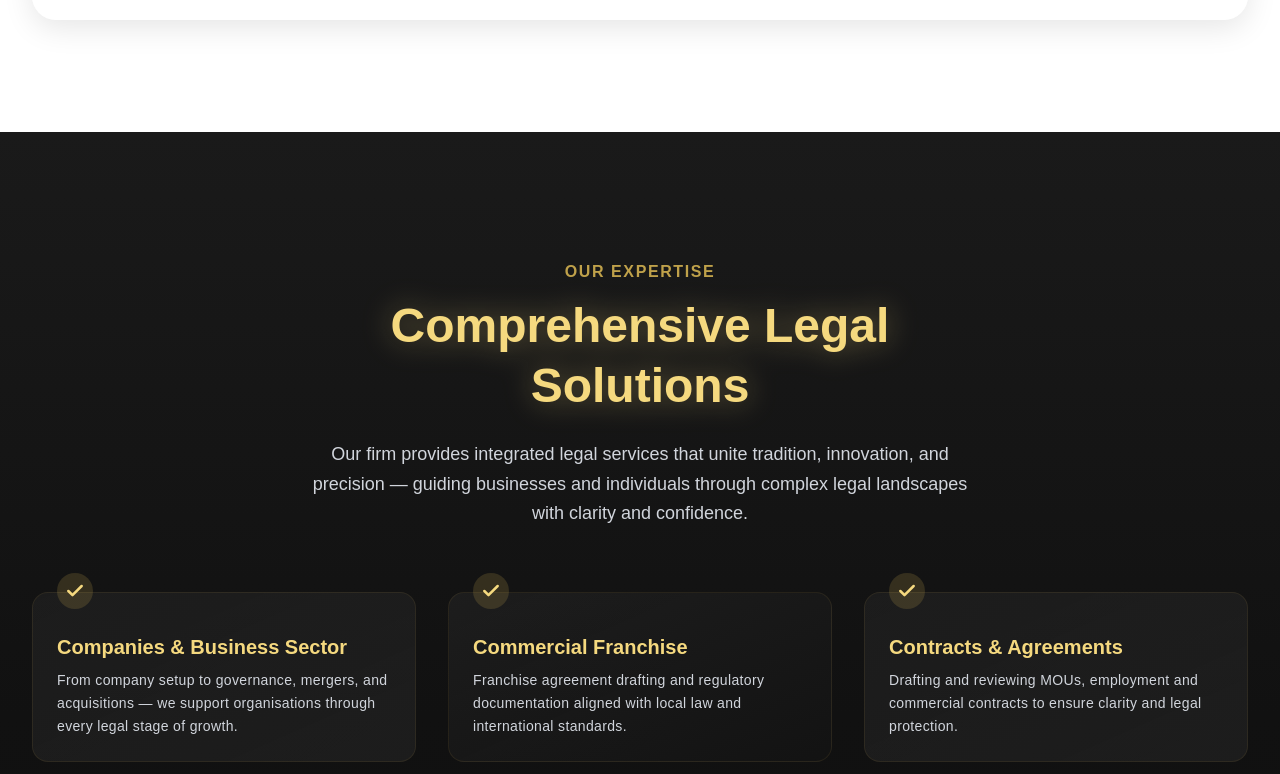
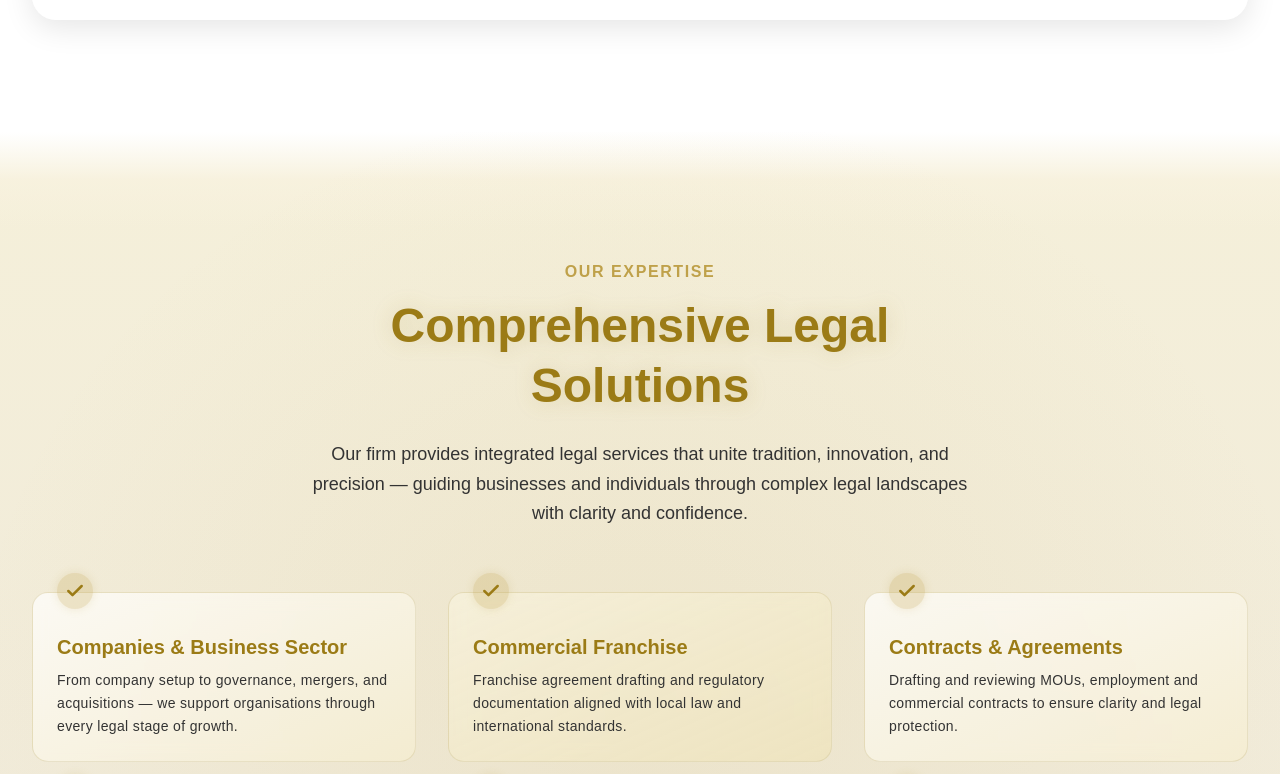
Before and after one commit to yahyaq/faslawtech, a Next.js app: page / in a window 1280 px wide. Shown: the part 3700-4474 px from the top of the page. Built offline with nearby package versions, Linux system fonts and the light colour scheme.

Commit message:
Deploy on Vercl

```diff
--- a/src/presentation/OurSerivces/view.tsx
+++ b/src/presentation/OurSerivces/view.tsx
@@ -18,10 +18,10 @@ export default function OurServicesView() {
   return (
     <section
       id="our-services"
-      className="relative py-32 bg-gradient-to-b from-[#1a1a1a] via-[#111] to-[#0e0e0e] text-white overflow-hidden"
+      className="relative py-32 bg-gradient-to-b from-[#f5f0da] via-[#e8dec0]/60 to-[#d4c9a4]/40 text-[#222] overflow-hidden"
     >
-      {/* Smooth top transition */}
-      <div className="" />
+      {/* Smooth top transition from Licenses & Partners (white) */}
+      <div className="absolute top-0 left-0 right-0 h-24 bg-gradient-to-b from-white via-[#f8f2df]/80 to-transparent pointer-events-none" />
 
       <div className="max-w-7xl mx-auto px-6 lg:px-8 relative z-10">
         {/* Intro */}
@@ -29,11 +29,12 @@ export default function OurServicesView() {
           <p className="text-[#bfa14a] font-semibold mb-3 uppercase tracking-widest">
             Our Expertise
           </p>
-          <h2 className="text-4xl md:text-5xl font-semibold text-[#f5d97f] mb-6 leading-tight drop-shadow-[0_0_15px_rgba(245,217,127,0.4)]">
+          <h2 className="text-4xl md:text-5xl font-semibold text-[#9b7b16] mb-6 leading-tight drop-shadow-[0_0_10px_rgba(155,123,22,0.2)]">
             Comprehensive Legal Solutions
           </h2>
-          <p className="text-gray-300 text-lg leading-relaxed">
-            Our firm provides integrated legal services that unite tradition, innovation, and precision — guiding businesses and individuals through complex legal landscapes with clarity and confidence.
+          <p className="text-[#333] text-lg leading-relaxed">
+            Our firm provides integrated legal services that unite tradition, innovation, and precision —
+            guiding businesses and individuals through complex legal landscapes with clarity and confidence.
           </p>
         </div>
 
@@ -44,22 +45,26 @@ export default function OurServicesView() {
               key={service.title}
               whileHover={{
                 scale: 1.03,
-                boxShadow: "0 0 20px rgba(191,161,74,0.35)",
+                boxShadow: "0 0 25px rgba(191,161,74,0.35)",
               }}
+              transition={{ type: "spring", stiffness: 300, damping: 18 }}
               className={`relative p-6 rounded-2xl bg-gradient-to-br ${
                 i % 2 === 0
-                  ? "from-[#1f1f1f]/80 to-[#252525]/60"
-                  : "from-[#222]/70 to-[#151515]/60"
-              } border border-[#bfa14a]/10 group transition-all duration-300 hover:border-[#bfa14a]/40`}
+                  ? "from-[#ffffff]/70 to-[#f5edd0]/70"
+                  : "from-[#f8f3de]/70 to-[#efe3b7]/60"
+              } border border-[#d6c99d]/50 group transition-all duration-300 hover:border-[#bfa14a]/70 hover:bg-[#fffaf2]/80 backdrop-blur-sm`}
             >
-              <div className="absolute -top-5 left-6 bg-[#bfa14a]/20 p-2 rounded-full group-hover:bg-[#bfa14a]/40 transition-colors">
-                <Check className="w-5 h-5 text-[#f5d97f]" strokeWidth={3} />
+              {/* Icon */}
+              <div className="absolute -top-5 left-6 bg-[#bfa14a]/25 p-2 rounded-full group-hover:bg-[#bfa14a]/45 transition-colors duration-300 shadow-[0_0_10px_rgba(191,161,74,0.2)]">
+                <Check className="w-5 h-5 text-[#9b7b16]" strokeWidth={3} />
               </div>
+
+              {/* Text */}
               <div className="mt-4">
-                <h3 className="font-semibold text-xl text-[#f5d97f] mb-2 group-hover:text-[#ffe89b] transition-all">
+                <h3 className="font-semibold text-xl text-[#9b7b16] mb-2 group-hover:text-[#bfa14a] transition-all duration-300">
                   {service.title}
                 </h3>
-                <p className="text-gray-300 text-sm leading-relaxed tracking-wide group-hover:text-gray-100 transition-colors">
+                <p className="text-[#333] text-sm leading-relaxed tracking-wide group-hover:text-[#111] transition-colors duration-300">
                   {service.desc}
                 </p>
               </div>
@@ -68,8 +73,11 @@ export default function OurServicesView() {
         </div>
       </div>
 
-      {/* Bottom fade */}
-      <div className="absolute bottom-0 left-0 right-0 h-24 bg-gradient-to-t from-[#0e0e0e] via-transparent to-transparent" />
+      {/* Subtle radial highlight for warmth */}
+      <div className="absolute inset-0 bg-[radial-gradient(ellipse_at_center,rgba(191,161,74,0.1),transparent_75%)] pointer-events-none" />
+
+      {/* Bottom transition to next dark section */}
+      <div className="absolute bottom-0 left-0 right-0 h-24 bg-gradient-to-t from-[#d4c9a4]/50 via-transparent to-transparent pointer-events-none" />
     </section>
   );
 }
```
